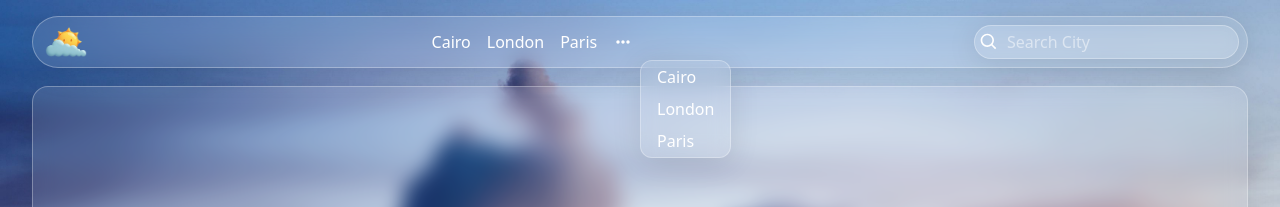
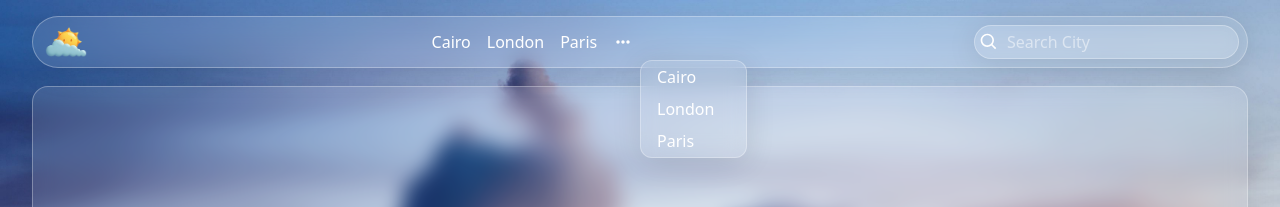
Before and after one commit to Mahmoud46/Elevvopaths-Task-7-Real-Time-Weather-Dashboard, a React (Vite) app: page / in a window 1280 px wide. Both pictures are taken after a click on the icon 623 px from the left and 42 px from the top of the page. Shown: the top 207 px of the page. Built offline with nearby package versions, Linux system fonts and the light colour scheme; no server answers.

Commit message:
Update cities menu

```diff
--- a/src/components/CitiesMenu.tsx
+++ b/src/components/CitiesMenu.tsx
@@ -32,7 +32,7 @@ export default function CitiesMenu(): ReactNode {
 				>
 					{cities.map((city, i) => (
 						<Link
-							className="py-1 px-4 hover:text-black hover:border-y-1 hover:border-y-gray-200"
+							className="py-1 px-4 hover:text-black hover:border-y-1 hover:border-y-gray-200 pr-8"
 							to={`/${city}`}
 							key={i}
 							onClick={(e) => {
```
